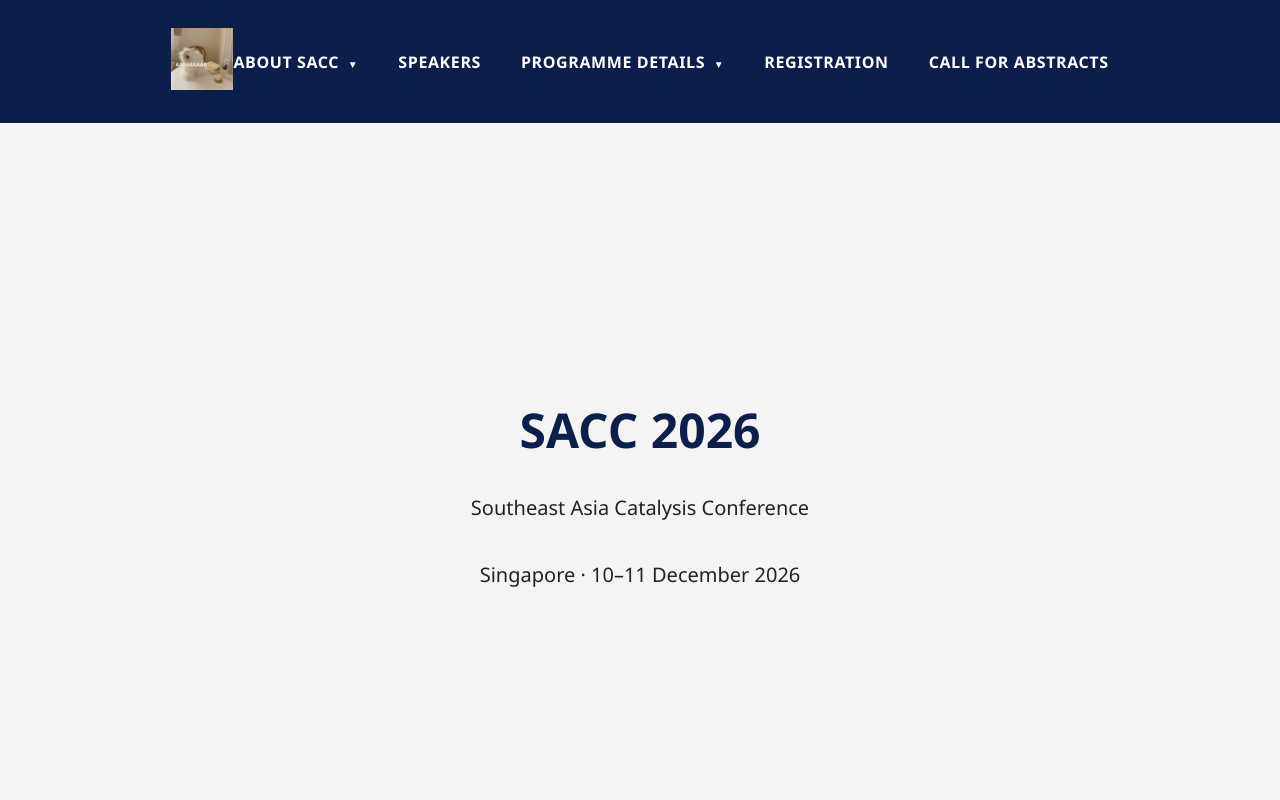
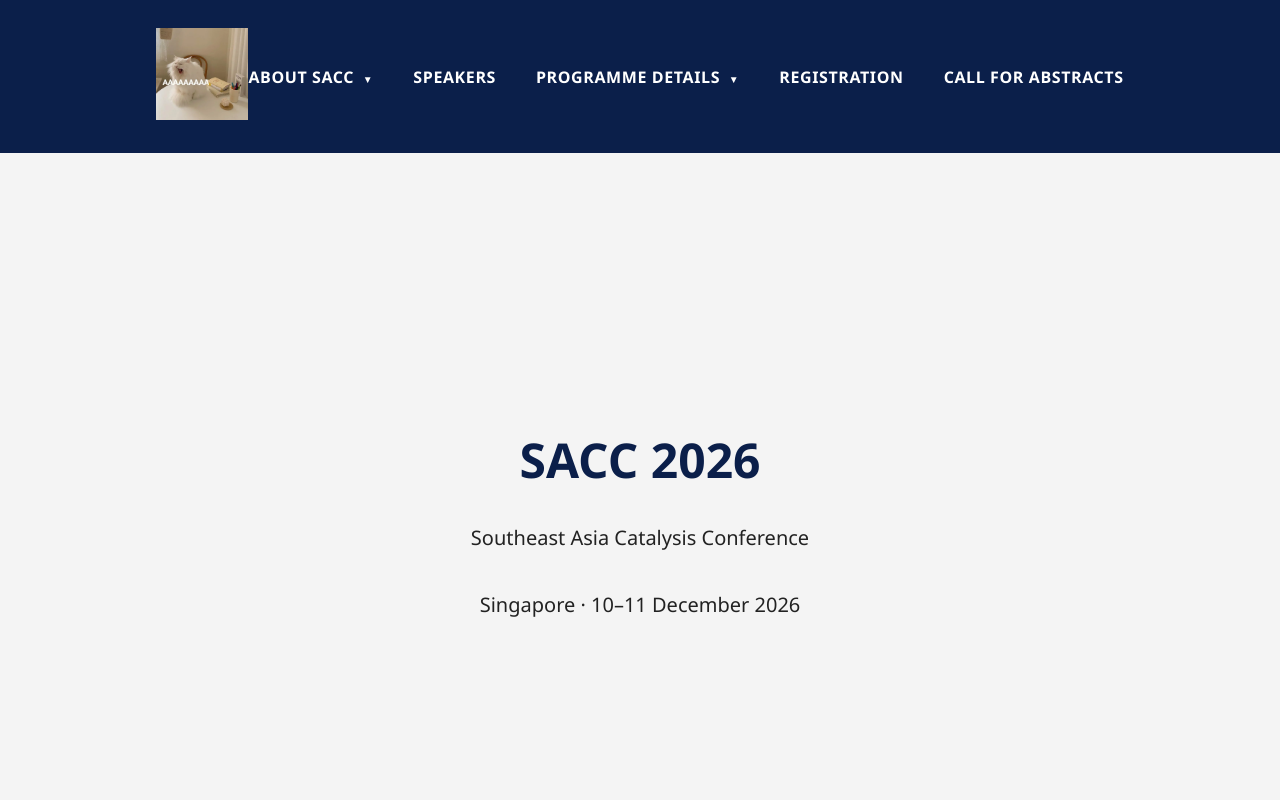
Before and after one commit to sacc2026/sacc2026, a Next.js app: page / in a window 1280 px wide. Shown: the top 800 px of the page. Built offline with nearby package versions, Linux system fonts and the light colour scheme.

Commit message:
Increase header logo height from 62px to 92px

```diff
--- a/app/globals.css
+++ b/app/globals.css
@@ -21,7 +21,7 @@ body {
 }
 
 .header-logo {
-  height: 62px;
+  height: 92px;
 }
 
 /* ===== NAVIGATION ===== */
```
